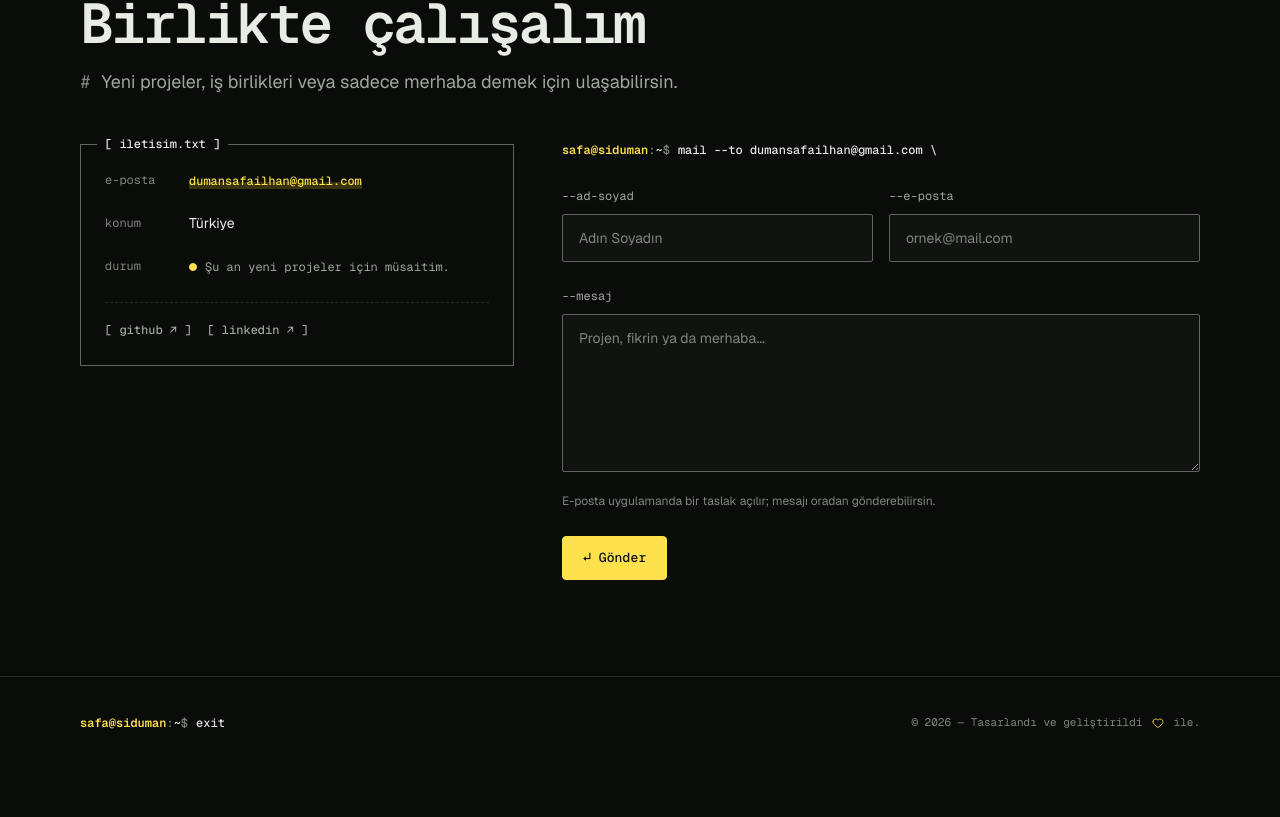
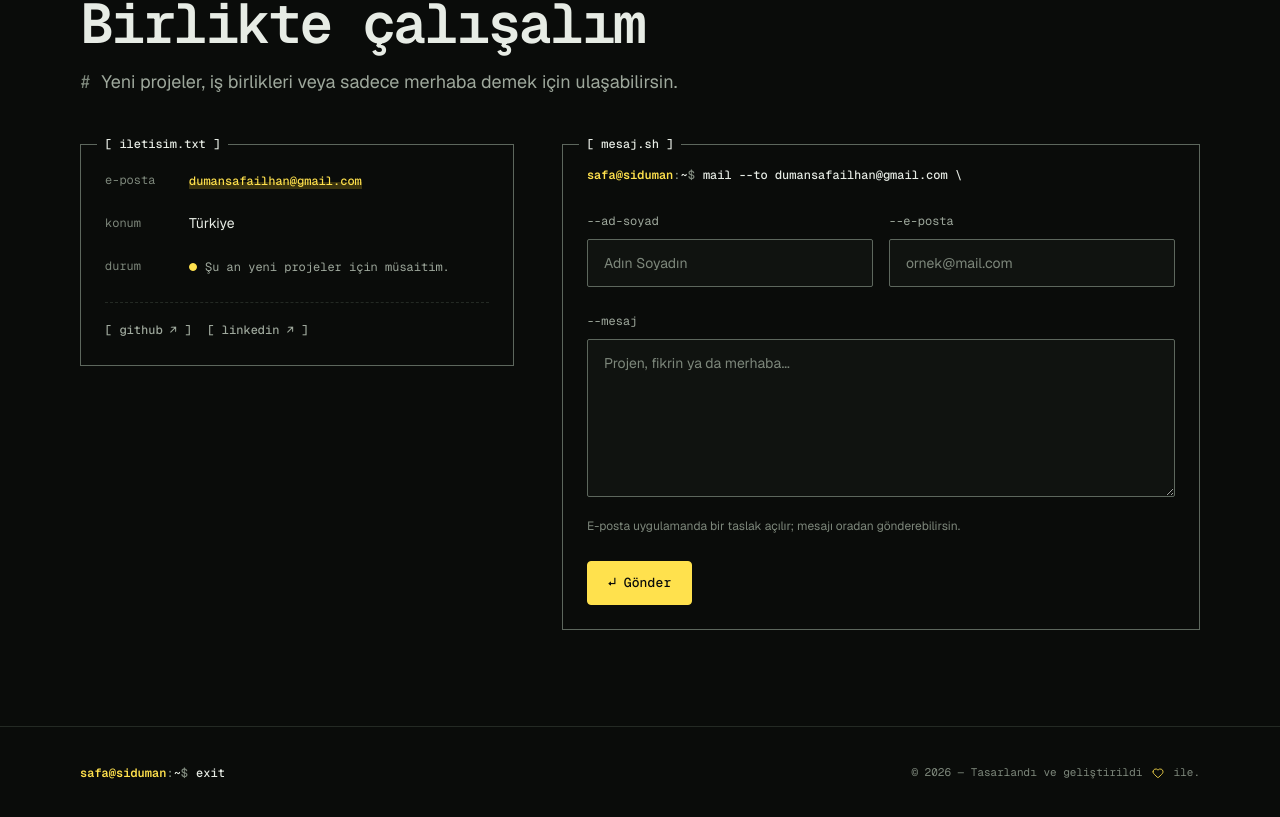
Before and after one commit to sidumandr/sidumandev, a Next.js app: page / in a window 1280 px wide. Shown: the part 3856-4673 px from the top of the page. Built offline with nearby package versions, Linux system fonts and the light colour scheme.

Commit message:
Wrap the contact form in a matching terminal window

```diff
--- a/src/app/components/Contact/ContactForm.tsx
+++ b/src/app/components/Contact/ContactForm.tsx
@@ -33,6 +33,6 @@ export function ContactForm() {
     window.location.href=mailto;
     requestAnimationFrame(()=>successRef.current?.focus());
   }
-  if(draft)return <Window title="mail"><div ref={successRef} tabIndex={-1} className={styles.success} role="status"><Prompt command={"mail --to "+identity.email}/><p className={styles.log}><Icon name="check"/>[ tamam ] e-posta taslağı hazır</p><h3>Mesajın hazır!</h3><p>E-posta uygulamanda açılan taslağı göndererek bana ulaşabilirsin.</p><TextLink href={draft} accent>E-posta uygulamasını aç</TextLink><Button variant="ghost" onClick={()=>{setDraft(null);setForm(empty);requestAnimationFrame(()=>document.getElementById("contact-name")?.focus());}}>Yeni mesaj yaz <Icon name="external"/></Button></div></Window>;
-  return <form className={styles.form} onSubmit={submit} noValidate><div className={styles.formCommand}><Prompt command={"mail --to "+identity.email+" "+String.fromCharCode(92)}/></div><div className={styles.row}><Field name="name" label="--ad-soyad" placeholder="Adın Soyadın" value={form.name} onChange={change} error={errors.name}/><Field name="email" label="--e-posta" placeholder="ornek@mail.com" value={form.email} onChange={change} error={errors.email}/></div><Field name="message" label="--mesaj" placeholder="Projen, fikrin ya da merhaba..." value={form.message} onChange={change} error={errors.message} multiline/><p className={styles.helper} id="contact-help">E-posta uygulamanda bir taslak açılır; mesajı oradan gönderebilirsin.</p><Button type="submit" variant="primary" aria-describedby="contact-help">↵ Gönder</Button></form>;
+  if(draft)return <Window title="mail" className={styles.formPanel}><div ref={successRef} tabIndex={-1} className={styles.success} role="status"><Prompt command={"mail --to "+identity.email}/><p className={styles.log}><Icon name="check"/>[ tamam ] e-posta taslağı hazır</p><h3>Mesajın hazır!</h3><p>E-posta uygulamanda açılan taslağı göndererek bana ulaşabilirsin.</p><TextLink href={draft} accent>E-posta uygulamasını aç</TextLink><Button variant="ghost" onClick={()=>{setDraft(null);setForm(empty);requestAnimationFrame(()=>document.getElementById("contact-name")?.focus());}}>Yeni mesaj yaz <Icon name="external"/></Button></div></Window>;
+  return <Window title="mesaj.sh" className={styles.formPanel}><form className={styles.form} onSubmit={submit} noValidate><div className={styles.formCommand}><Prompt command={"mail --to "+identity.email+" "+String.fromCharCode(92)}/></div><div className={styles.row}><Field name="name" label="--ad-soyad" placeholder="Adın Soyadın" value={form.name} onChange={change} error={errors.name}/><Field name="email" label="--e-posta" placeholder="ornek@mail.com" value={form.email} onChange={change} error={errors.email}/></div><Field name="message" label="--mesaj" placeholder="Projen, fikrin ya da merhaba..." value={form.message} onChange={change} error={errors.message} multiline/><p className={styles.helper} id="contact-help">E-posta uygulamanda bir taslak açılır; mesajı oradan gönderebilirsin.</p><Button type="submit" variant="primary" aria-describedby="contact-help">↵ Gönder</Button></form></Window>;
 }
```
